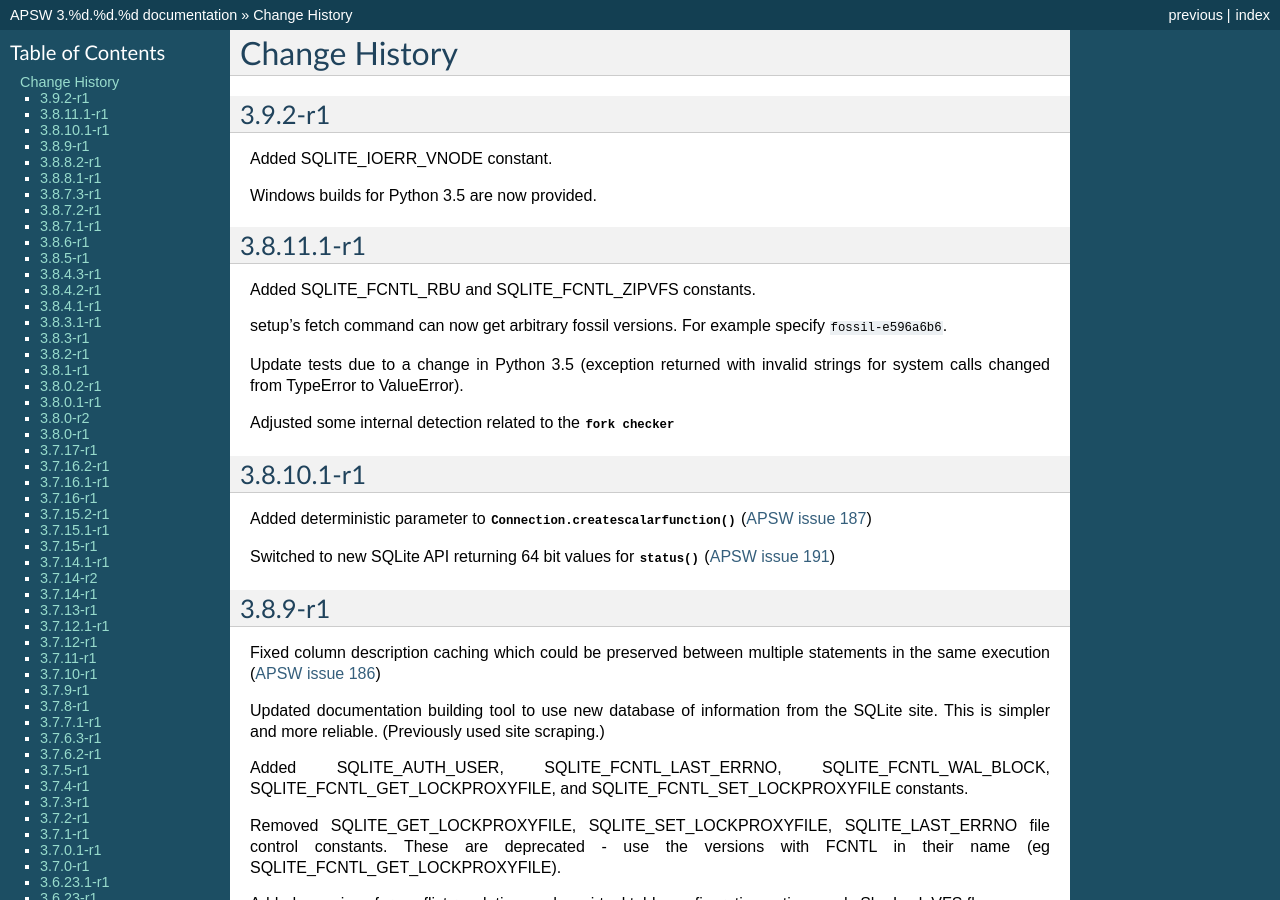
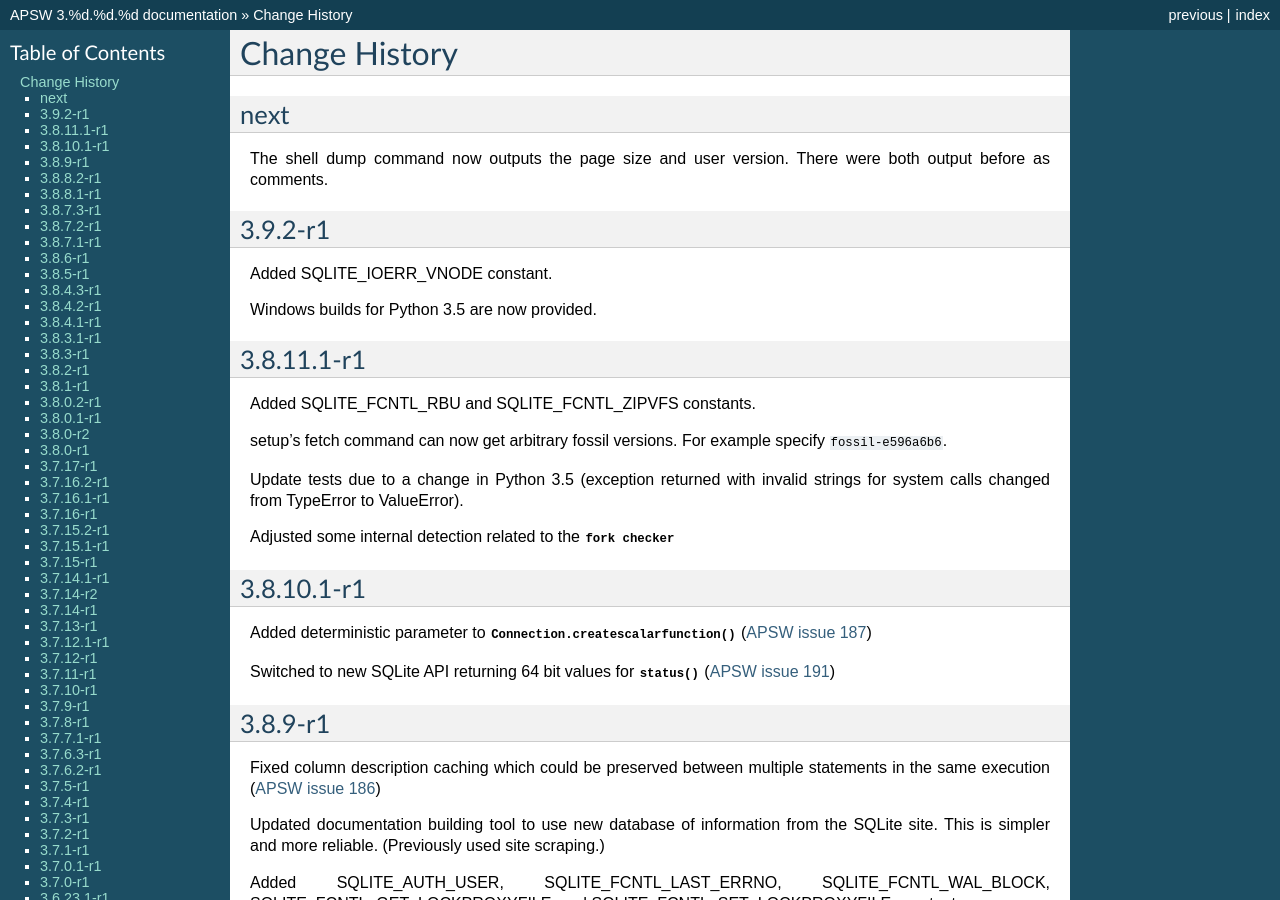
Before and after one commit to rogerbinns/apsw, a Sphinx documentation site: the page built from doc/changes.rst, in a window 1280 px wide and 900 px high. Built offline with Sphinx 7.4.7, drawn with Linux system fonts in a browser that asks for light colours; pages that are not in the unit, such as notebooks, are missing from menus; the version number is read from the project's files by our own code.

Commit message:
Output page size and user version in dump

```diff
--- a/doc/changes.rst
+++ b/doc/changes.rst
@@ -1,6 +1,12 @@
 Change History
 **************
 .. currentmodule:: apsw
+
+next
+====
+
+The shell dump command now outputs the page size and user version.  There were
+both output before as comments.
 
 3.9.2-r1
 ========
```
Also changed, not shown: 1 other file.
